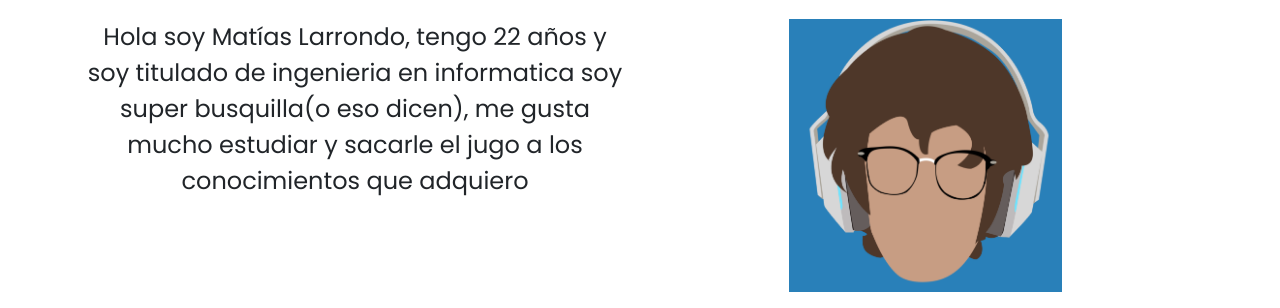
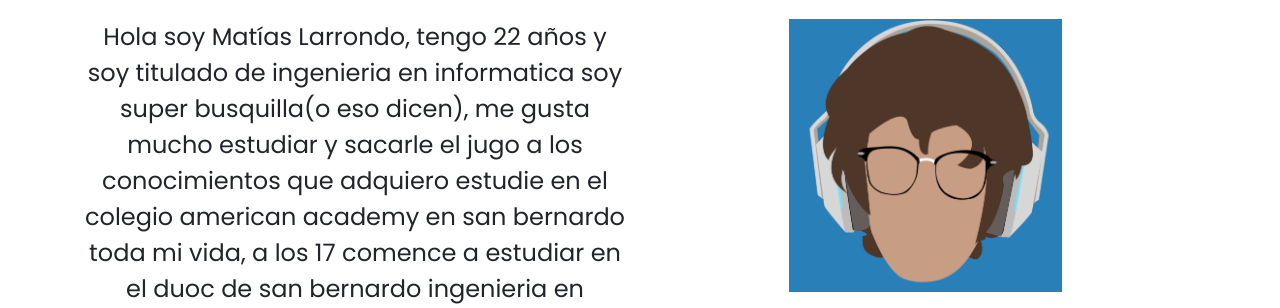
Before and after one commit to Matias-lr/prueba-desafio-latam, a plain HTML site: page index.html in a window 1280 px wide. Shown: the part 629-937 px from the top of the page. Drawn offline with nearby package versions, Linux system fonts and the light colour scheme.

Commit message:
Por fin el ultimo commit ya todo terminado y a dormir u.u

```diff
--- a/index.html
+++ b/index.html
@@ -59,9 +59,11 @@
             <h2 class="text-center my-4">Sobre mi</h2>
         </div>
         <div class="about-me-body row">
-            <div class="body-text col-md-6">
+            <div class="body-text col-md-6 justify-content-center align-items-center">
                 <p class="text-center fs-4"> Hola soy Matías Larrondo, tengo 22 años y soy titulado de ingenieria en informatica
                     soy super busquilla(o eso dicen), me gusta mucho estudiar y sacarle el jugo a los conocimientos que adquiero
+                    estudie en el colegio american academy en san bernardo toda mi vida, a los 17 comence a estudiar en el duoc
+                    de san bernardo ingenieria en informatica y me titule este año(4 años de carrera)
                 </p>
             </div>
             <div class="body-image col-md-6 text-center">
```
